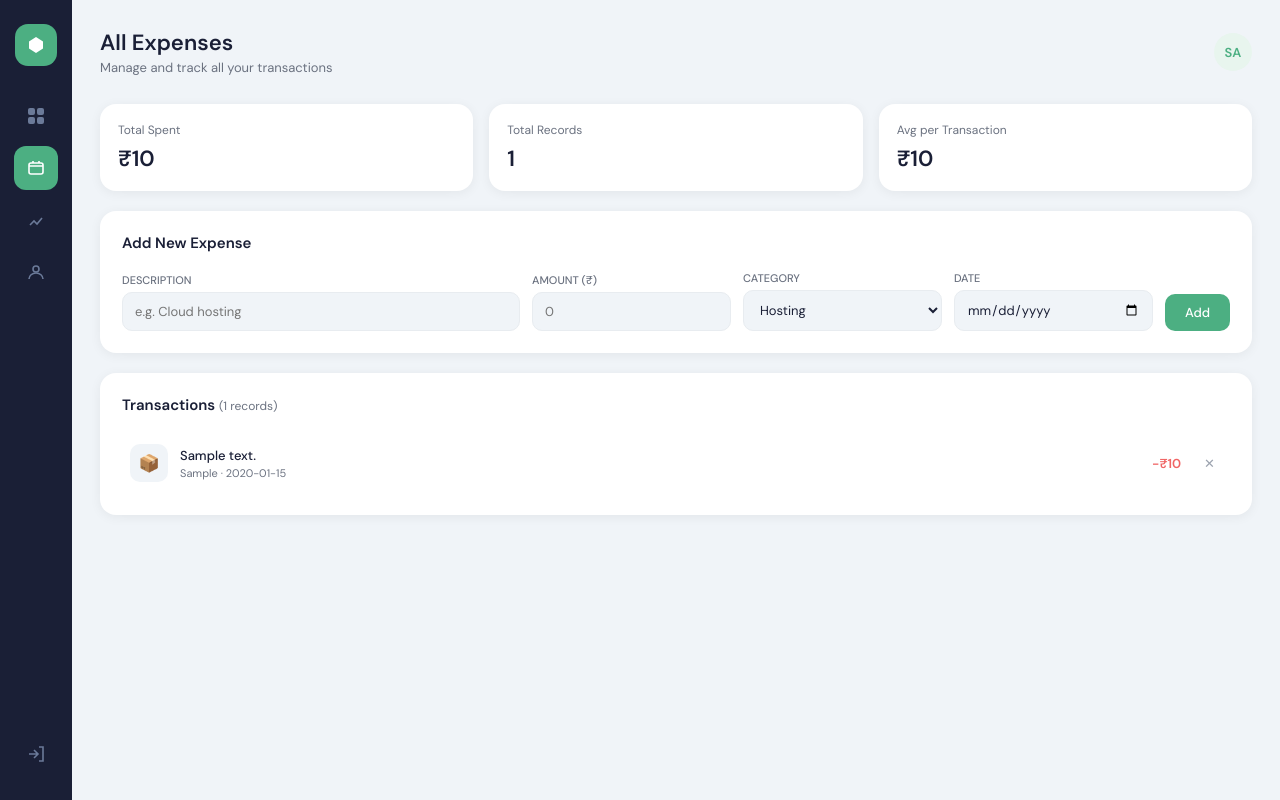
After one commit to codewithvishal-26/expense-tracker, a Flask app: page /expenses in a window 1280 px wide. The commit adds this page. Run offline with Flask 3, Linux system fonts and the light colour scheme; the visitor is signed in with stand-in values (Sample User, id 1); tables that the repository leaves empty hold one stand-in row (values such as "Sample post").

Commit message:
add expenses reports and profile pages

```diff
--- a/app.py
+++ b/app.py
@@ -161,6 +161,71 @@ def set_budget():
     conn.close()
     return redirect(url_for('dashboard'))
 
+@app.route('/expenses')
+@login_required
+def expenses():
+    uid = session['user_id']
+    conn = get_db()
+    expenses = conn.execute(
+        'SELECT * FROM expenses WHERE user_id=? ORDER BY date DESC', (uid,)
+    ).fetchall()
+    total = sum(e['amount'] for e in expenses)
+    conn.close()
+    return render_template('expenses.html',
+        expenses=expenses, total=total,
+        user_name=session['user_name'])
+
+@app.route('/reports')
+@login_required
+def reports():
+    uid = session['user_id']
+    conn = get_db()
+    expenses = conn.execute(
+        'SELECT * FROM expenses WHERE user_id=? ORDER BY date DESC', (uid,)
+    ).fetchall()
+    total = sum(e['amount'] for e in expenses)
+    cat_totals = {}
+    for e in expenses:
+        cat_totals[e['category']] = cat_totals.get(e['category'], 0) + e['amount']
+    conn.close()
+    return render_template('reports.html',
+        expenses=expenses, total=total,
+        cat_totals=cat_totals,
+        user_name=session['user_name'])
+
+@app.route('/profile', methods=['GET','POST'])
+@login_required
+def profile():
+    uid = session['user_id']
+    conn = get_db()
+    success = None
+    error = None
+    if request.method == 'POST':
+        name = request.form['name'].strip()
+        email = request.form['email'].strip().lower()
+        new_pw = request.form.get('new_password', '').strip()
+        try:
+            if new_pw:
+                conn.execute(
+                    'UPDATE users SET name=?, email=?, password=? WHERE id=?',
+                    (name, email, hash_pw(new_pw), uid)
+                )
+            else:
+                conn.execute(
+                    'UPDATE users SET name=?, email=? WHERE id=?',
+                    (name, email, uid)
+                )
+            conn.commit()
+            session['user_name'] = name
+            success = '✅ Profile updated successfully!'
+        except:
+            error = '❌ Email already in use by another account.'
+    user = conn.execute('SELECT * FROM users WHERE id=?', (uid,)).fetchone()
+    conn.close()
+    return render_template('profile.html',
+        user=user, success=success, error=error,
+        user_name=session['user_name'])
+
 if __name__ == '__main__':
     init_db()
     app.run(debug=True, host='0.0.0.0', port=int(os.environ.get('PORT', 5000)))
--- /dev/null
+++ b/templates/expenses.html
@@ -0,0 +1,150 @@
+<!DOCTYPE html>
+<html lang="en">
+<head>
+  <meta charset="UTF-8">
+  <meta name="viewport" content="width=device-width, initial-scale=1.0">
+  <title>Expenses — ExpenseCloud</title>
+  <link href="https://fonts.googleapis.com/css2?family=DM+Sans:wght@300;400;500;600&display=swap" rel="stylesheet">
+  <style>
+    :root{--bg:#f0f4f8;--sidebar-bg:#1a1f36;--card:#fff;--green:#4caf82;--green-light:#e8f5ee;--red:#f06565;--text-primary:#1a1f36;--text-secondary:#6b7280;--text-light:#9ca3af;--border:#e8ecf0;--shadow:0 2px 12px rgba(0,0,0,0.06);--radius:16px;--radius-sm:10px;}
+    *{box-sizing:border-box;margin:0;padding:0;}
+    body{font-family:'DM Sans',sans-serif;background:var(--bg);color:var(--text-primary);display:flex;min-height:100vh;}
+    .sidebar{width:72px;min-width:72px;background:var(--sidebar-bg);display:flex;flex-direction:column;align-items:center;padding:24px 0;gap:8px;position:fixed;left:0;top:0;bottom:0;z-index:10;}
+    .sidebar-logo{width:42px;height:42px;border-radius:13px;background:var(--green);display:flex;align-items:center;justify-content:center;margin-bottom:20px;}
+    .nav-icon{width:44px;height:44px;border-radius:12px;display:flex;align-items:center;justify-content:center;cursor:pointer;transition:all 0.2s;color:#6b7a99;text-decoration:none;}
+    .nav-icon:hover{background:rgba(255,255,255,0.08);color:#fff;}
+    .nav-icon.active{background:var(--green);color:#fff;}
+    .nav-icon svg{width:20px;height:20px;}
+    .sidebar-bottom{margin-top:auto;}
+    .main{margin-left:72px;flex:1;padding:28px;}
+    .topbar{display:flex;align-items:center;justify-content:space-between;margin-bottom:28px;}
+    .topbar h1{font-size:22px;font-weight:600;}
+    .topbar p{font-size:13px;color:var(--text-secondary);margin-top:2px;}
+    .topbar-right{display:flex;align-items:center;gap:12px;}
+    .avatar{width:38px;height:38px;border-radius:50%;background:var(--green-light);display:flex;align-items:center;justify-content:center;font-size:13px;font-weight:600;color:var(--green);text-decoration:none;}
+    .add-btn{background:var(--green);color:#fff;border:none;border-radius:var(--radius-sm);padding:10px 18px;font-size:13px;font-weight:500;cursor:pointer;font-family:'DM Sans',sans-serif;transition:all 0.2s;}
+    .add-btn:hover{background:#3d9e6e;transform:translateY(-1px);}
+    .card{background:var(--card);border-radius:var(--radius);padding:22px;box-shadow:var(--shadow);margin-bottom:20px;}
+    .card-header{display:flex;align-items:center;justify-content:space-between;margin-bottom:18px;}
+    .card-title{font-size:15px;font-weight:600;}
+    .form-grid{display:grid;grid-template-columns:2fr 1fr 1fr 1fr auto;gap:12px;align-items:end;}
+    .fgroup label{display:block;font-size:11px;color:var(--text-secondary);margin-bottom:5px;font-weight:500;}
+    .fgroup input,.fgroup select{width:100%;padding:10px 12px;border:1.5px solid var(--border);border-radius:var(--radius-sm);font-size:13px;font-family:'DM Sans',sans-serif;background:var(--bg);color:var(--text-primary);outline:none;transition:border 0.2s;}
+    .fgroup input:focus,.fgroup select:focus{border-color:var(--green);box-shadow:0 0 0 3px rgba(76,175,130,0.12);background:#fff;}
+    .save-btn{padding:10px 20px;background:var(--green);color:#fff;border:none;border-radius:var(--radius-sm);font-size:13px;font-weight:500;cursor:pointer;font-family:'DM Sans',sans-serif;white-space:nowrap;}
+    .save-btn:hover{background:#3d9e6e;}
+    .filter-row{display:flex;gap:10px;margin-bottom:16px;flex-wrap:wrap;}
+    .filter-btn{padding:6px 14px;border-radius:20px;border:1.5px solid var(--border);background:#fff;font-size:12px;cursor:pointer;font-family:'DM Sans',sans-serif;color:var(--text-secondary);transition:all 0.2s;}
+    .filter-btn.on{background:var(--green);color:#fff;border-color:var(--green);}
+    .txn{display:flex;align-items:center;gap:12px;padding:11px 8px;border-bottom:1px solid var(--border);border-radius:8px;transition:background 0.15s;}
+    .txn:last-child{border-bottom:none;}
+    .txn:hover{background:#f7f9fb;}
+    .txn-icon{width:38px;height:38px;border-radius:10px;display:flex;align-items:center;justify-content:center;font-size:17px;flex-shrink:0;}
+    .txn-name{font-size:13px;font-weight:500;}
+    .txn-meta{font-size:11px;color:var(--text-secondary);margin-top:2px;}
+    .txn-amt{font-size:13px;font-weight:600;color:var(--red);}
+    .del-btn{background:none;border:none;color:var(--text-light);cursor:pointer;font-size:13px;padding:4px 7px;border-radius:6px;margin-left:4px;}
+    .del-btn:hover{background:#fee2e2;color:var(--red);}
+    .empty{text-align:center;padding:40px;color:var(--text-light);font-size:13px;}
+    .summary-grid{display:grid;grid-template-columns:repeat(3,1fr);gap:16px;margin-bottom:20px;}
+    .scard{background:var(--card);border-radius:var(--radius);padding:18px;box-shadow:var(--shadow);}
+    .scard-label{font-size:12px;color:var(--text-secondary);margin-bottom:6px;}
+    .scard-value{font-size:22px;font-weight:600;}
+    @media(max-width:768px){.form-grid{grid-template-columns:1fr 1fr}.summary-grid{grid-template-columns:1fr 1fr}}
+  </style>
+</head>
+<body>
+<div class="sidebar">
+  <div class="sidebar-logo">
+    <svg width="22" height="22" viewBox="0 0 22 22" fill="none"><path d="M11 3L18 7.5V14.5L11 19L4 14.5V7.5L11 3Z" fill="white"/></svg>
+  </div>
+  <a href="/dashboard" class="nav-icon" title="Dashboard">
+    <svg viewBox="0 0 20 20" fill="currentColor"><rect x="2" y="2" width="7" height="7" rx="2"/><rect x="11" y="2" width="7" height="7" rx="2"/><rect x="2" y="11" width="7" height="7" rx="2"/><rect x="11" y="11" width="7" height="7" rx="2"/></svg>
+  </a>
+  <a href="/expenses" class="nav-icon active" title="Expenses">
+    <svg viewBox="0 0 20 20" fill="none" stroke="currentColor" stroke-width="1.6"><rect x="3" y="5" width="14" height="11" rx="2"/><path d="M3 8h14M7 5V3M13 5V3"/></svg>
+  </a>
+  <a href="/reports" class="nav-icon" title="Reports">
+    <svg viewBox="0 0 20 20" fill="none" stroke="currentColor" stroke-width="1.6"><path d="M4 15l4-4 3 3 5-6"/></svg>
+  </a>
+  <a href="/profile" class="nav-icon" title="Profile">
+    <svg viewBox="0 0 20 20" fill="none" stroke="currentColor" stroke-width="1.6"><circle cx="10" cy="7" r="3"/><path d="M3 17c0-3.31 3.13-6 7-6s7 2.69 7 6"/></svg>
+  </a>
+  <div class="sidebar-bottom">
+    <a href="/logout" class="nav-icon" title="Logout">
+      <svg viewBox="0 0 20 20" fill="none" stroke="currentColor" stroke-width="1.6"><path d="M13 3h4v14h-4M8 14l4-4-4-4M12 10H3"/></svg>
+    </a>
+  </div>
+</div>
+
+<div class="main">
+  <div class="topbar">
+    <div>
+      <h1>All Expenses</h1>
+      <p>Manage and track all your transactions</p>
+    </div>
+    <div class="topbar-right">
+      <a href="/profile" class="avatar" title="Profile">{{ user_name[:2].upper() }}</a>
+    </div>
+  </div>
+
+  <div class="summary-grid">
+    <div class="scard">
+      <div class="scard-label">Total Spent</div>
+      <div class="scard-value">&#8377;{{ "{:,.0f}".format(total) }}</div>
+    </div>
+    <div class="scard">
+      <div class="scard-label">Total Records</div>
+      <div class="scard-value">{{ expenses|length }}</div>
+    </div>
+    <div class="scard">
+      <div class="scard-label">Avg per Transaction</div>
+      <div class="scard-value">&#8377;{{ "{:,.0f}".format(total / expenses|length) if expenses else 0 }}</div>
+    </div>
+  </div>
+
+  <div class="card">
+    <div class="card-header">
+      <span class="card-title">Add New Expense</span>
+    </div>
+    <form method="POST" action="/add">
+      <div class="form-grid">
+        <div class="fgroup"><label>DESCRIPTION</label><input name="description" placeholder="e.g. Cloud hosting" required></div>
+        <div class="fgroup"><label>AMOUNT (₹)</label><input name="amount" type="number" placeholder="0" min="1" required></div>
+        <div class="fgroup"><label>CATEGORY</label>
+          <select name="category">
+            <option>Hosting</option><option>Marketing</option><option>Salaries</option>
+            <option>Utilities</option><option>Transport</option><option>Other</option>
+          </select>
+        </div>
+        <div class="fgroup"><label>DATE</label><input name="date" type="date" required></div>
+        <button type="submit" class="save-btn">Add</button>
+      </div>
+    </form>
+  </div>
+
+  <div class="card">
+    <div class="card-header">
+      <span class="card-title">Transactions <span style="font-size:12px;color:var(--text-secondary);font-weight:400">({{ expenses|length }} records)</span></span>
+    </div>
+    {% if expenses %}
+      {% for e in expenses %}
+      <div class="txn">
+        <div class="txn-icon" style="background:{% if e.category=='Hosting' %}#e8f5ee{% elif e.category=='Marketing' %}#eef3fd{% elif e.category=='Salaries' %}#f0eeff{% elif e.category=='Utilities' %}#fdf3e3{% elif e.category=='Transport' %}#fde8e8{% else %}#f0f4f8{% endif %}">
+          {% if e.category=='Hosting' %}☁️{% elif e.category=='Marketing' %}📣{% elif e.category=='Salaries' %}👥{% elif e.category=='Utilities' %}⚡{% elif e.category=='Transport' %}🚗{% else %}📦{% endif %}
+        </div>
+        <div style="flex:1">
+          <div class="txn-name">{{ e.description }}</div>
+          <div class="txn-meta">{{ e.category }} · {{ e.date }}</div>
+        </div>
+        <div class="txn-amt">-&#8377;{{ "{:,.0f}".format(e.amount) }}</div>
+        <a href="/delete/{{ e.id }}"><button class="del-btn">✕</button></a>
+      </div>
+      {% endfor %}
+    {% else %}
+      <div class="empty">📭 No expenses yet. Add your first one above!</div>
+    {% endif %}
+  </div>
+</div>
+</body>
+</html>
```
Also changed, not shown: templates/dashboard.html (+40 -10 lines), templates/profile.html (added, +118 -0 lines), templates/reports.html (added, +127 -0 lines).
